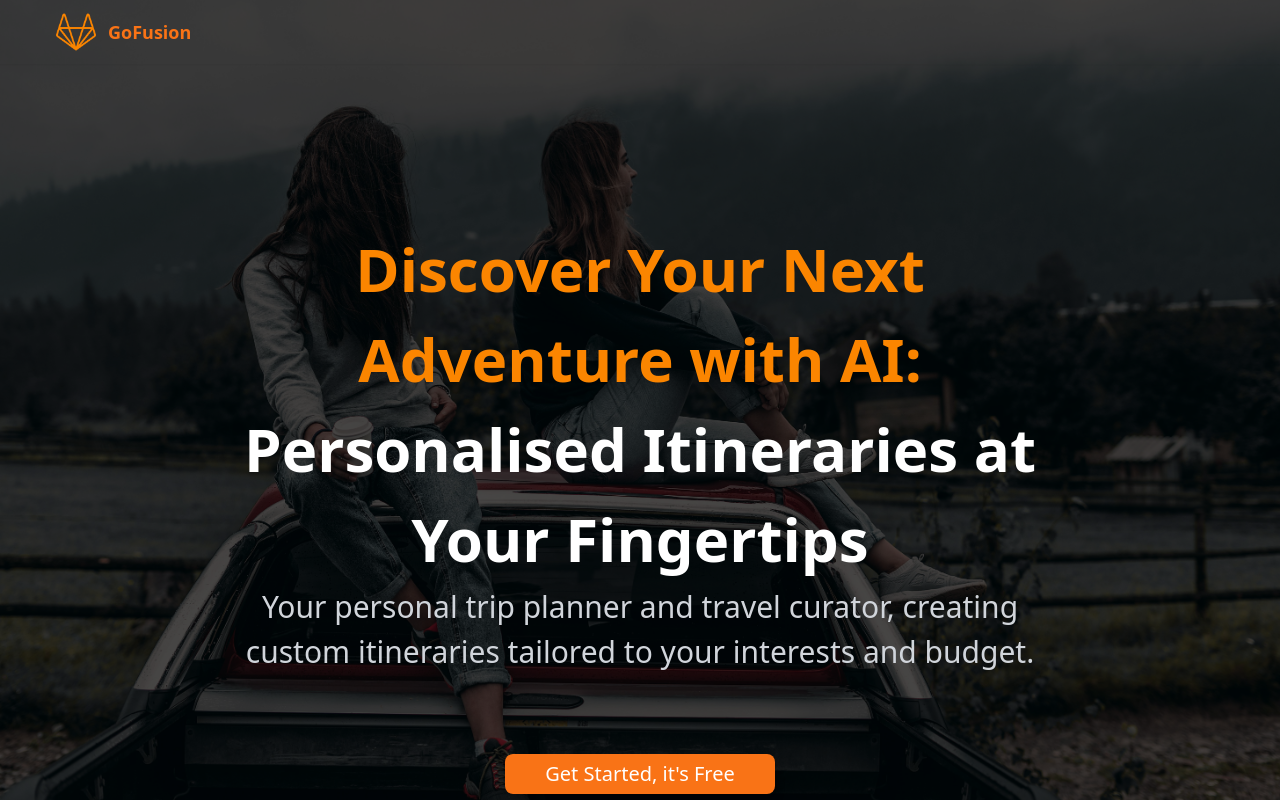
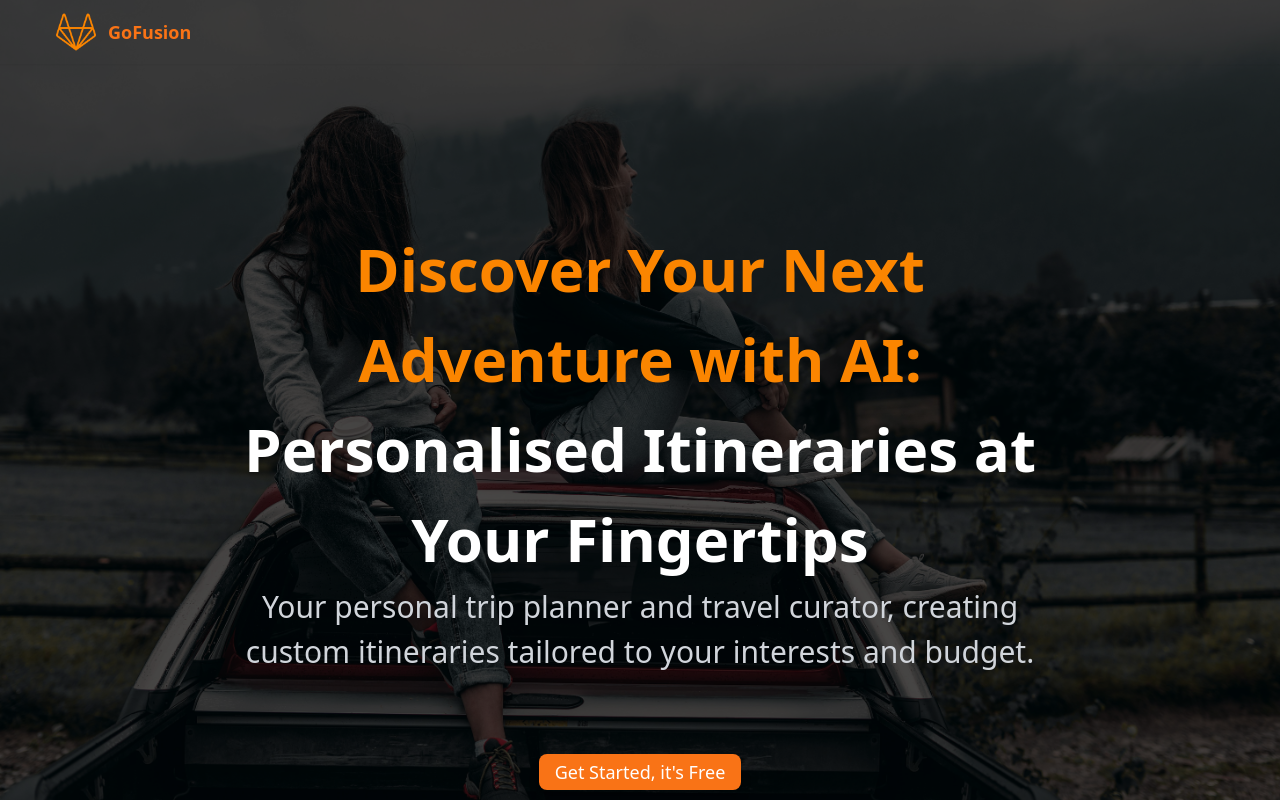
Before and after one commit to armanulhaq/go-fusion, a React (Vite) app: page / in a window 1280 px wide. Built offline with nearby package versions, Linux system fonts and the light colour scheme.

Commit message:
add loading screen

```diff
--- a/src/components/custom/Hero.jsx
+++ b/src/components/custom/Hero.jsx
@@ -33,7 +33,7 @@ const Hero = () => {
                     custom itineraries tailored to your interests and budget.
                 </p>
                 <Link to={"create-trip"}>
-                    <Button className="text-lg mt-20 md:text-xl lg:text-xxl py-4 px-8 md:py-5 md:px-10 bg-orange-500 text-white rounded-lg shadow-lg hover:bg-orange-600">
+                    <Button className="text-md mt-20 md:text-xl lg:text-lg py-4 px-2  lg:p-4  bg-orange-500 text-white rounded-lg shadow-lg hover:bg-orange-600">
                         Get Started, it&apos;s Free
                     </Button>
                 </Link>
--- a/src/create-trip/index.jsx
+++ b/src/create-trip/index.jsx
@@ -130,6 +130,16 @@ const CreateTrip = () => {
 
     return (
         <div className="flex flex-col gap-20">
+            {loading && (
+                <div className="fixed inset-0 bg-gray-800 bg-opacity-75 flex items-center justify-center z-50">
+                    <div className="flex flex-col items-center">
+                        <AiOutlineLoading3Quarters className="h-16 w-16 text-white animate-spin" />
+                        <span className="text-white text-xl mt-4">
+                            Generating your trip plan...
+                        </span>
+                    </div>
+                </div>
+            )}
             <div className="sm:px-10 md:px-32 lg:px-56 xl:px-250 px-5 mt-24 relative">
                 <h2 className="font-bold text-3xl">
                     Tell us your travel preferences 🏕️
```
